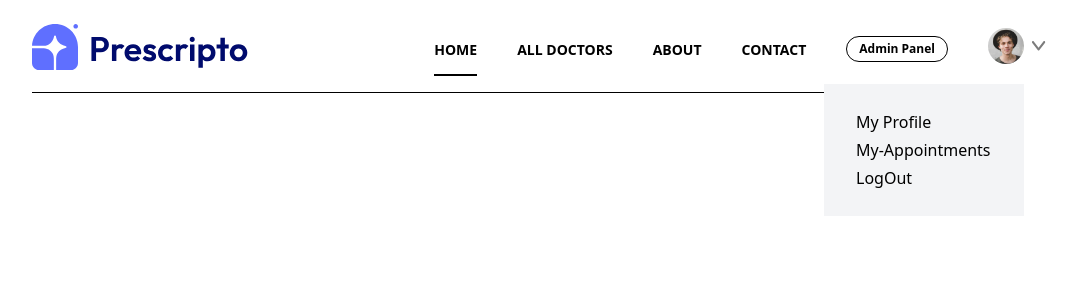
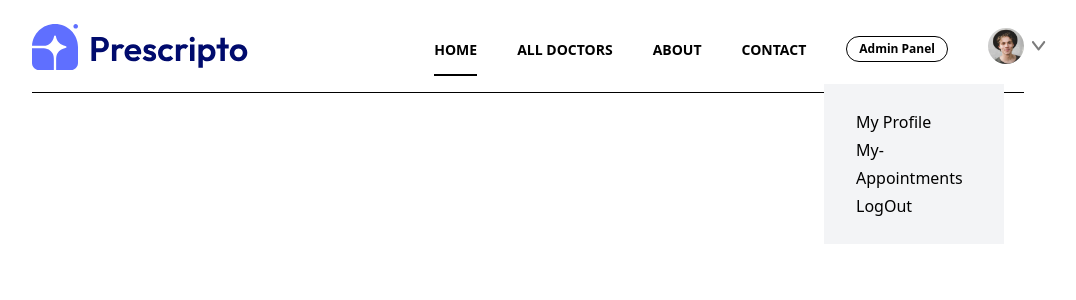
Before and after one commit to Mani-sh27/Prescripto, a React (Vite) app: page / in a window 1280 px wide. Shown: the top 300 px of the page, without its empty margins (88-1164 px from the left). Built offline with nearby package versions, Linux system fonts and the light colour scheme.

Commit message:
auto commit

```diff
--- a/src/components/Navbar.jsx
+++ b/src/components/Navbar.jsx
@@ -37,7 +37,7 @@ const Navbar = () => {
                   <img src={assets.profile_pic} className='rounded-full me-2 ' />
                   <img src={assets.dropdown_icon}  />
                   <div className='absolute top-0 right-0 pt-14  w-[200px] '>
-                    <div className='bg-gray-100 px-8 py-6 leading-7 me0'>
+                    <div className='bg-gray-100 px-8 py-6 leading-7 me-5'>
                       <p className=''>My Profile</p>
                       <p className=''>My-Appointments</p>
                       <p className=''>LogOut</p>
```
